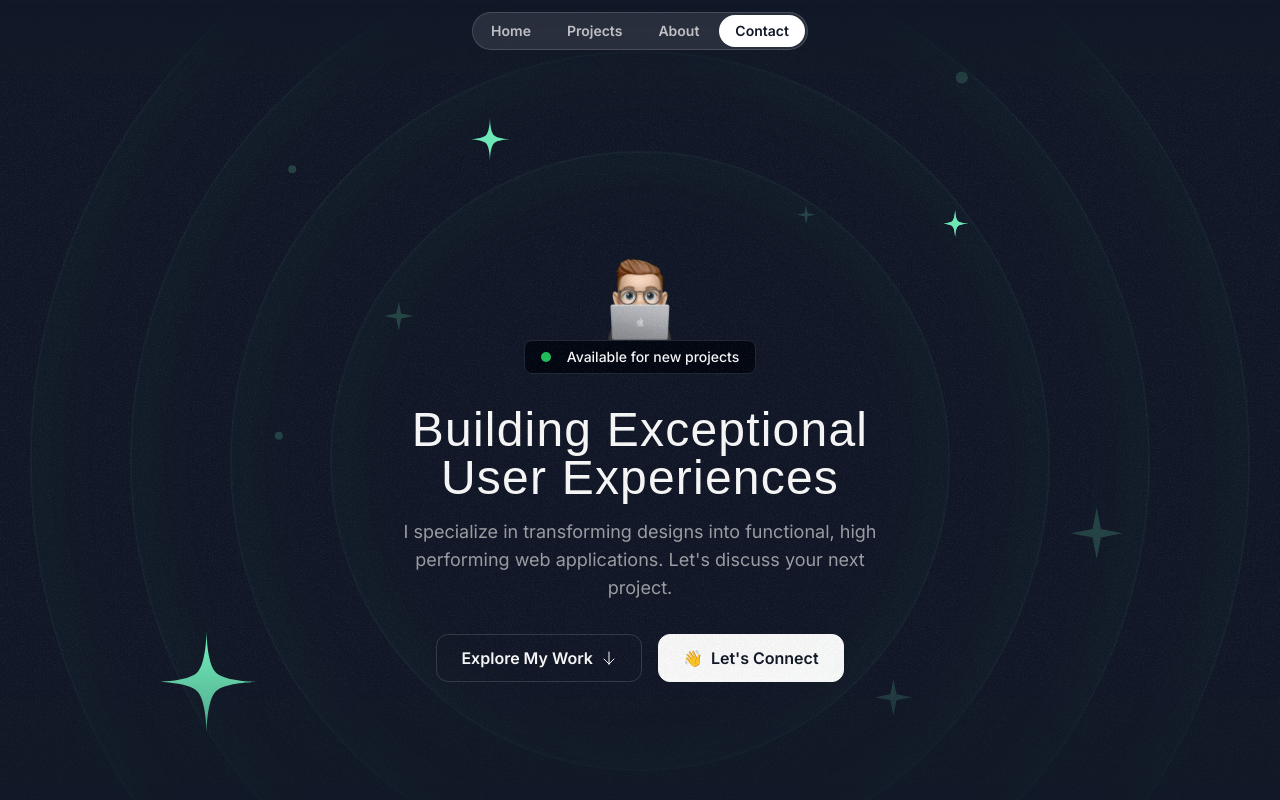
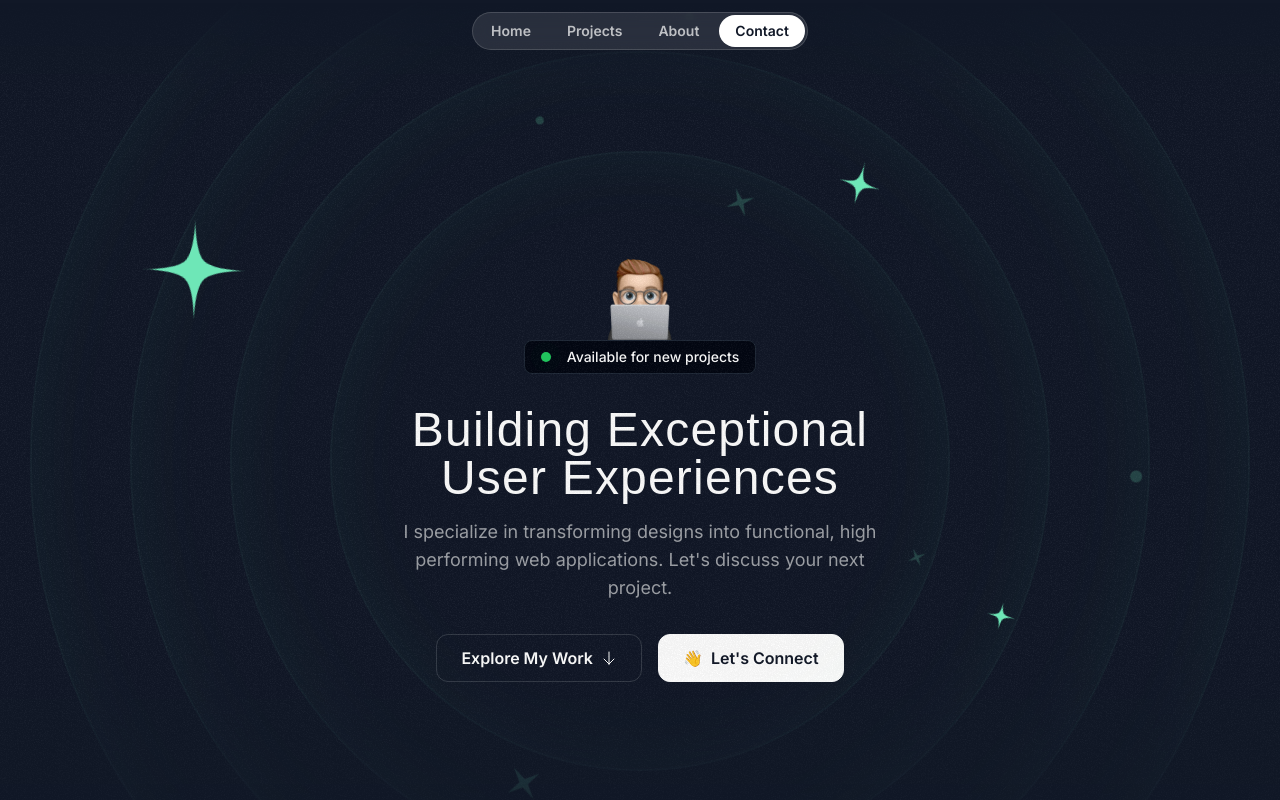
Before and after one commit to ArfinHasib/PortfolioV2025, a Next.js app: page / in a window 1280 px wide. Shown: the top 800 px of the page. Built offline with nearby package versions, Linux system fonts and the light colour scheme; a web font is replaced by a local one.

Commit message:
Hero Animation with stars and sparkles

```diff
--- a/src/components/HeroOrbit.tsx
+++ b/src/components/HeroOrbit.tsx
@@ -1,14 +1,42 @@
 import { PropsWithChildren } from 'react';
+import { twMerge } from 'tailwind-merge';
 
-export const HeroOrbit = ({ children, size, rotation }: PropsWithChildren<{ size: number; rotation: number }>) => {
+export const HeroOrbit = ({
+	children,
+	size,
+	rotation,
+	shouldOrbit = false,
+	orbitDuration,
+	shouldSpin,
+	spinDuration,
+}: PropsWithChildren<{
+	size: number;
+	rotation: number;
+	shouldOrbit?: boolean;
+	shouldSpin?: boolean;
+	spinDuration?: string;
+	orbitDuration?: string;
+}>) => {
 	return (
 		<div className="absolute left-1/2 top-1/2 -translate-x-1/2 -translate-y-1/2">
+			<div
+				className={twMerge(shouldOrbit === true && 'animate-spin')}
+				style={{
+					animationDuration: orbitDuration,
+				}}
+			>
 				<div
 					className="flex items-start justify-start"
 					style={{
 						transform: `rotate(${rotation}deg)`,
 						height: `${size}px`,
 						width: `${size}px`,
+					}}
+				>
+					<div
+						className={twMerge(shouldSpin === true && 'animate-spin')}
+						style={{
+							animationDuration: spinDuration,
 						}}
 					>
 						<div
@@ -21,5 +49,7 @@ export const HeroOrbit = ({ children, size, rotation }: PropsWithChildren<{ size
 						</div>
 					</div>
 				</div>
+			</div>
+		</div>
 	);
 };
--- a/src/sections/Header.tsx
+++ b/src/sections/Header.tsx
@@ -2,7 +2,7 @@ export const Header = () => {
 	return (
 		<div className="flex justify-center items-center fixed top-3 w-full z-10">
 			<nav className="flex gap-1 p-0.5 border border-white/15 rounded-full bg-white/10 backdrop-blur">
-				<a href="#" className="nav-item ">
+				<a href="#" className="nav-item">
 					Home
 				</a>
 				<a href="#" className="nav-item">
--- a/src/sections/Hero.tsx
+++ b/src/sections/Hero.tsx
@@ -24,54 +24,51 @@ export const HeroSection = () => {
 				<div className="size-[1220px] hero-ring"></div>
 				{/* Rings */}
 
+				{/* shouldOrbit?: boolean;
+	shouldSpin?: boolean;
+	spinDuration?: string;
+	orbitDuration?: string; */}
+
 				{/* Stars */}
-				<HeroOrbit size={800} rotation={-72}>
+				<HeroOrbit size={430} rotation={-14} shouldOrbit orbitDuration="30s" shouldSpin spinDuration="3s">
+					<SparkleIcon className="size-8 text-emerald-300/20" />
+				</HeroOrbit>
+				<HeroOrbit size={440} rotation={79} shouldOrbit orbitDuration="32s" shouldSpin spinDuration="3s">
+					<SparkleIcon className="size-5 text-emerald-300/20" />
+				</HeroOrbit>
+				<HeroOrbit size={520} rotation={-41} shouldOrbit orbitDuration="34s">
+					<div className="size-2 bg-emerald-300/20 rounded-full"></div>
+				</HeroOrbit>
+				<HeroOrbit size={530} rotation={178} shouldOrbit orbitDuration="36s" shouldSpin spinDuration="3s">
+					<SparkleIcon className="size-10 text-emerald-300/20" />
+				</HeroOrbit>
+				<HeroOrbit size={550} rotation={20} shouldOrbit orbitDuration="38s" shouldSpin spinDuration="6s">
+					<StarIcon className="size-12 text-emerald-300" />
+				</HeroOrbit>
+				<HeroOrbit size={590} rotation={98} shouldOrbit orbitDuration="40s" shouldSpin spinDuration="6s">
+					<StarIcon className="size-8 text-emerald-300" />
+				</HeroOrbit>
+				<HeroOrbit size={650} rotation={-5} shouldOrbit orbitDuration="42s">
+					<div className="size-2 bg-emerald-300/20 rounded-full"></div>
+				</HeroOrbit>
+				<HeroOrbit size={710} rotation={144} shouldOrbit orbitDuration="44s" shouldSpin spinDuration="3s">
+					<SparkleIcon className="size-14 text-emerald-300/20" />
+				</HeroOrbit>
+				<HeroOrbit size={720} rotation={85} shouldOrbit orbitDuration="46s">
+					<div className="size-3 bg-emerald-300/20 rounded-full"></div>
+				</HeroOrbit>
+				<HeroOrbit size={800} rotation={-72} shouldOrbit orbitDuration="48s" shouldSpin spinDuration="6s">
 					<StarIcon className="size-28 text-emerald-300" />
 				</HeroOrbit>
-				<HeroOrbit size={550} rotation={20}>
-					<StarIcon className="size-12 text-emerald-300" />
-				</HeroOrbit>
-				<HeroOrbit size={590} rotation={98}>
-					<StarIcon className="size-8 text-emerald-300" />
-				</HeroOrbit>
-				<HeroOrbit size={590} rotation={98}>
-					<StarIcon className="size-8 text-emerald-300" />
-				</HeroOrbit>
-				{/* Stars */}
-
-				{/* Sparkles */}
-				<HeroOrbit size={430} rotation={-14}>
-					<SparkleIcon className="size-8 text-emerald-300/20" />
-				</HeroOrbit>
-				<HeroOrbit size={440} rotation={79}>
-					<SparkleIcon className="size-5 text-emerald-300/20" />
-				</HeroOrbit>
-				<HeroOrbit size={530} rotation={178}>
-					<SparkleIcon className="size-10 text-emerald-300/20" />
-				</HeroOrbit>
-				<HeroOrbit size={710} rotation={144}>
-					<SparkleIcon className="size-14 text-emerald-300/20" />
-				</HeroOrbit>
-				{/* Sparkles */}
-
-				{/* Circles */}
-				<HeroOrbit size={720} rotation={85}>
-					<div className="size-3 bg-emerald-300/20 rounded-full"></div>
-				</HeroOrbit>
-				<HeroOrbit size={520} rotation={-41}>
-					<div className="size-2 bg-emerald-300/20 rounded-full"></div>
-				</HeroOrbit>
-				<HeroOrbit size={650} rotation={-5}>
-					<div className="size-2 bg-emerald-300/20 rounded-full"></div>
-				</HeroOrbit>
-				{/* Circles */}
 			</div>
 
 			<div className="container">
 				<div className="flex flex-col items-center">
 					<Image src={memojiImage} className="size-[100px]" alt="Person peeking from behind laptop" />
 					<div className="bg-gray-950 border border-gray-800 px-4 py-1.5 inline-flex items-center gap-4 rounded-lg">
-						<div className="bg-green-500 size-2.5 rounded-full"></div>
+						<div className="bg-green-500 size-2.5 rounded-full relative">
+							<div className="bg-green-500 absolute inset-0 animate-ping-large rounded-full"></div>
+						</div>
 						<div className="text-sm font-medium">Available for new projects</div>
 					</div>
 				</div>
--- a/tailwind.config.ts
+++ b/tailwind.config.ts
@@ -1,3 +1,4 @@
+import { transform } from 'next/dist/build/swc';
 import type { Config } from 'tailwindcss';
 
 const config: Config = {
@@ -25,6 +26,17 @@ const config: Config = {
 				sans: 'var(--font-sans)',
 				serif: 'var(--font-serif)',
 			},
+			animation: {
+				'ping-large': 'ping-large 1s ease-in-out infinite',
+			},
+			keyframes: {
+				'ping-large': {
+					'75%, 100%': {
+						transform: 'scale(3)',
+						opacity: '0',
+					},
+				},
+			},
 		},
 	},
 	plugins: [],
```
Lines whose indentation alone changed are shown as unchanged.
